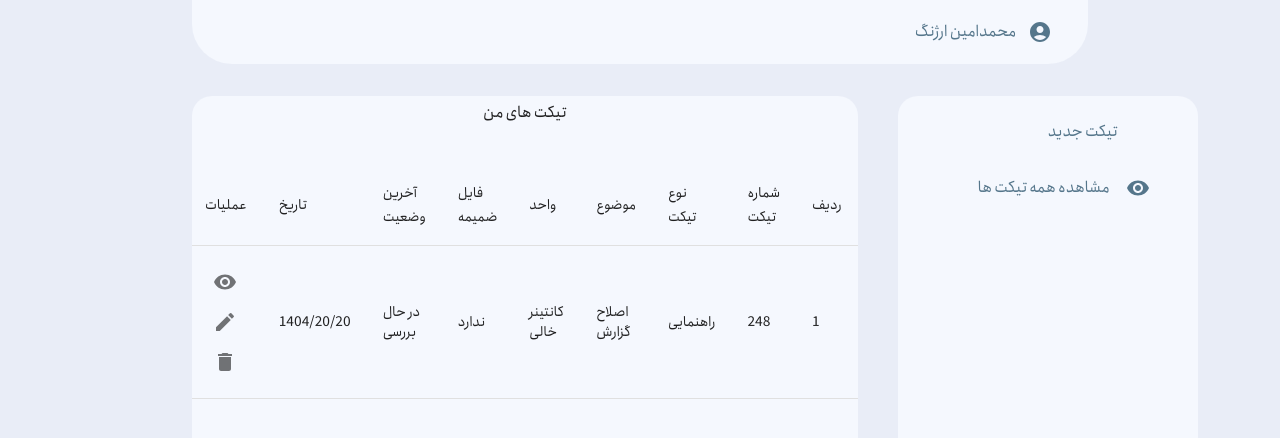
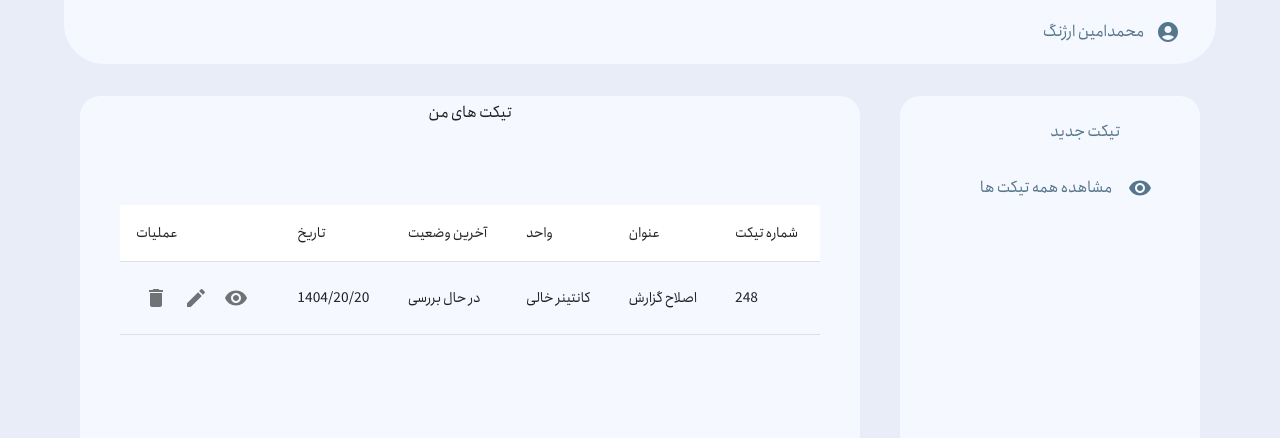
Before and after one commit to creeper0167/TicketNexjs, a Next.js app: page /dashboard in a window 1280 px wide. Shown: the top 438 px of the page. Built offline with nearby package versions, Linux system fonts and the light colour scheme; some icons are missing; what @mui/material-nextjs would draw is missing.

Commit message:
fix style

```diff
--- a/src/app/dashboard/addTicket/page.tsx
+++ b/src/app/dashboard/addTicket/page.tsx
@@ -1,7 +1,7 @@
 import Main from "@/components/main";
 import NavBar from "@/components/navBar";
 import SideBar from "@/components/sidebar";
-import { Box } from "@mui/material";
+import { Box, FormControl, TextField } from "@mui/material";
 
 export default function AddTicket() {
   return (<Box sx={{
@@ -11,12 +11,16 @@ export default function AddTicket() {
   }}>
     <NavBar />
     <Box sx={{ display: 'flex', justifyContent: 'space-between', alignItems: 'center', gap: 5 }}>
-        <Main>
-          <div style={{ display: 'flex', justifyContent: 'center', marginTop: 5 }}><h1>ثبت تیکت جدید</h1></div>
-
-        </Main>
-        <SideBar />
-        {/* SideBar */}
-      </Box>
-  </Box>)
+      <Main>
+        <div style={{ display: 'flex', justifyContent: 'center', marginTop: 5 }}><h1>ثبت تیکت جدید</h1></div>
+        <FormControl sx={{display:'flex',direction:'rtl'}}>
+          <form method="post">
+            <TextField sx={{ backgroundColor: 'white' }} label="عنوان تیکت" type="text" fullWidth></TextField>
+            <TextField sx={{ backgroundColor: 'white' }} type="text" fullWidth></TextField>
+          </form>
+        </FormControl>
+      </Main>
+      <SideBar />
+    </Box>
+  </Box >)
 }
--- a/src/app/dashboard/page.tsx
+++ b/src/app/dashboard/page.tsx
@@ -36,16 +36,13 @@ export default function Page() {
       <Box sx={{ display: 'flex', justifyContent: 'space-between', alignItems: 'center', gap: 5 }}>
         <Main>
           <div style={{ display: 'flex', justifyContent: 'center', marginTop: 5 }}><h1>تیکت های من</h1></div>
-          <TableContainer sx={{ direction: 'rtl', marginTop: 5 }}>
+          <TableContainer sx={{ direction: 'rtl', marginTop: 5, padding:5 }}>
             <Table>
-              <TableHead>
+              <TableHead sx={{backgroundColor:'white'}}>
                 <TableRow>
-                  <TableCell>ردیف</TableCell>
                   <TableCell>شماره تیکت</TableCell>
-                  <TableCell>نوع تیکت</TableCell>
-                  <TableCell>موضوع</TableCell>
+                  <TableCell>عنوان</TableCell>
                   <TableCell>واحد</TableCell>
-                  <TableCell>فایل ضمیمه</TableCell>
                   <TableCell>آخرین وضعیت</TableCell>
                   <TableCell>تاریخ</TableCell>
                   <TableCell>عملیات</TableCell>
@@ -53,12 +50,10 @@ export default function Page() {
               </TableHead>
               <TableBody>
                 <TableRow>
-                  <TableCell>1</TableCell>
                   <TableCell>248</TableCell>
-                  <TableCell>راهنمایی</TableCell>
+
                   <TableCell>اصلاح گزارش</TableCell>
                   <TableCell>کانتینر خالی</TableCell>
-                  <TableCell>ندارد</TableCell>
                   <TableCell>در حال بررسی</TableCell>
                   <TableCell>1404/20/20</TableCell>
                   <TableCell>
--- a/src/components/main/index.tsx
+++ b/src/components/main/index.tsx
@@ -6,13 +6,13 @@ export default function Main({children}:{children: ReactNode}){
     return(        <Paper
           sx={
             {
-              width: "52vw",
+              width: "100%",
               height: "80vh",
               borderRadius: 5,
               backgroundColor: "rgb(245 248 254)",
               boxShadow: 0,
               marginTop:'2rem',
-              marginLeft: '15vw',
+              marginLeft: '5rem',
             }
           }
         >
--- a/src/components/navBar/index.tsx
+++ b/src/components/navBar/index.tsx
@@ -1,14 +1,15 @@
 import { AccountCircle } from "@mui/icons-material";
 import { AppBar, IconButton, Toolbar } from "@mui/material";
 import AddCircleIcon from "@mui/icons-material/AddCircle";
+import NotificationsIcon from '@mui/icons-material/Notifications';
 
-export default function NavBar(){
-    return (      <div style={{ display: "flex", justifyContent: "center" }}>
+export default function NavBar() {
+  return (<div style={{ display: "flex", justifyContent: "center" }}>
     <AppBar
       sx={{
         boxShadow: 0,
         background: "rgb(245 248 254)",
-            maxWidth: "70%",
+        maxWidth: "90%",
         height: "5%",
         borderBottomLeftRadius: "40px",
         borderBottomRightRadius: "40px",
@@ -16,6 +17,11 @@ export default function NavBar(){
       position="static"
     >
       <Toolbar sx={{}}>
+        <div>
+          <IconButton className="mx-auto">
+            <NotificationsIcon />
+          </IconButton>
+        </div>
         <div
           style={{
             marginLeft: "auto",
@@ -23,6 +29,7 @@ export default function NavBar(){
             alignItems: "center",
           }}
         >
+
           <p style={{ color: "rgb(85 118 139)" }}>محمدامین ارژنگ</p>
           <IconButton
             size="large"
--- a/src/components/sidebar/index.tsx
+++ b/src/components/sidebar/index.tsx
@@ -9,7 +9,7 @@ export default function SideBar(){
           display: "flex",
           maxWidth: "100%",
           justifyContent: "end",
-          marginRight: "15%",
+          marginRight: "5rem",
           marginTop: "2rem",
           gap: 5,
         }}
```
Lines whose indentation alone changed are shown as unchanged.
